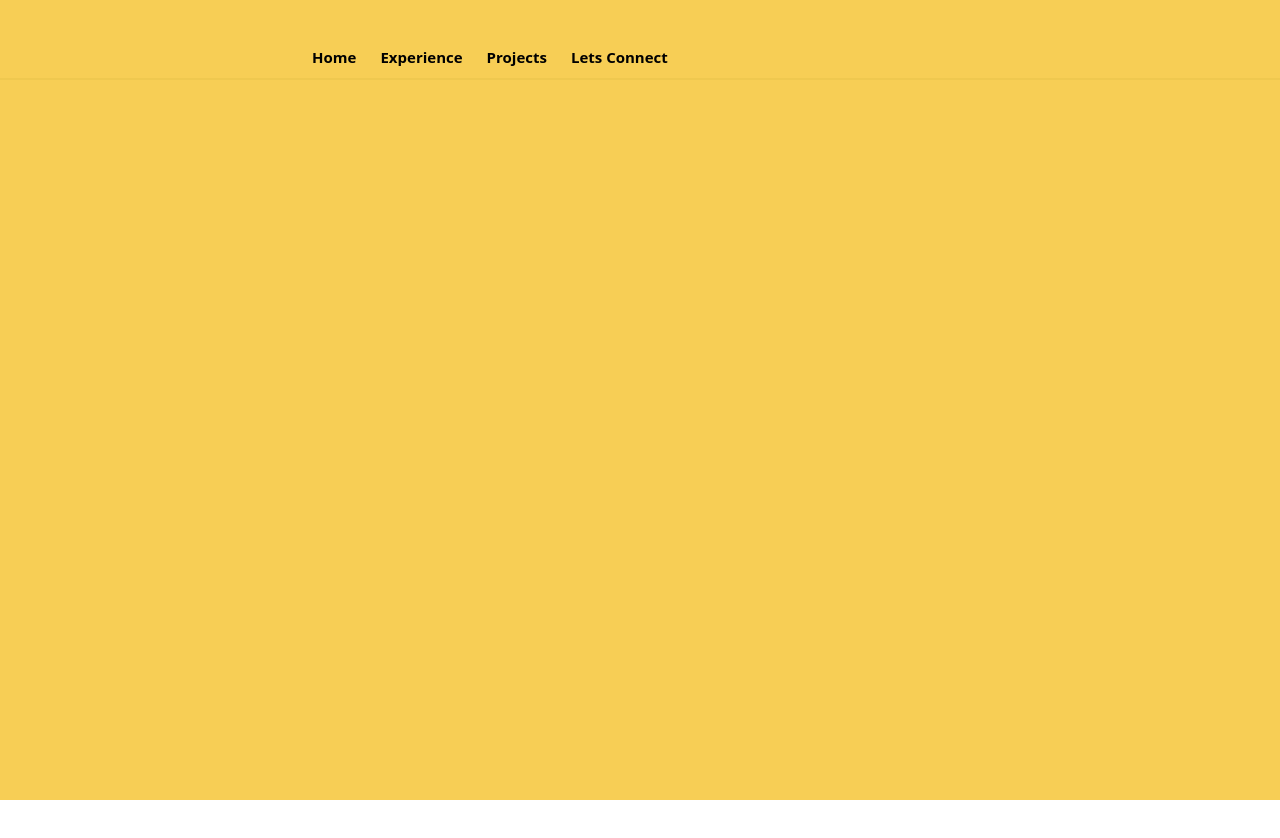
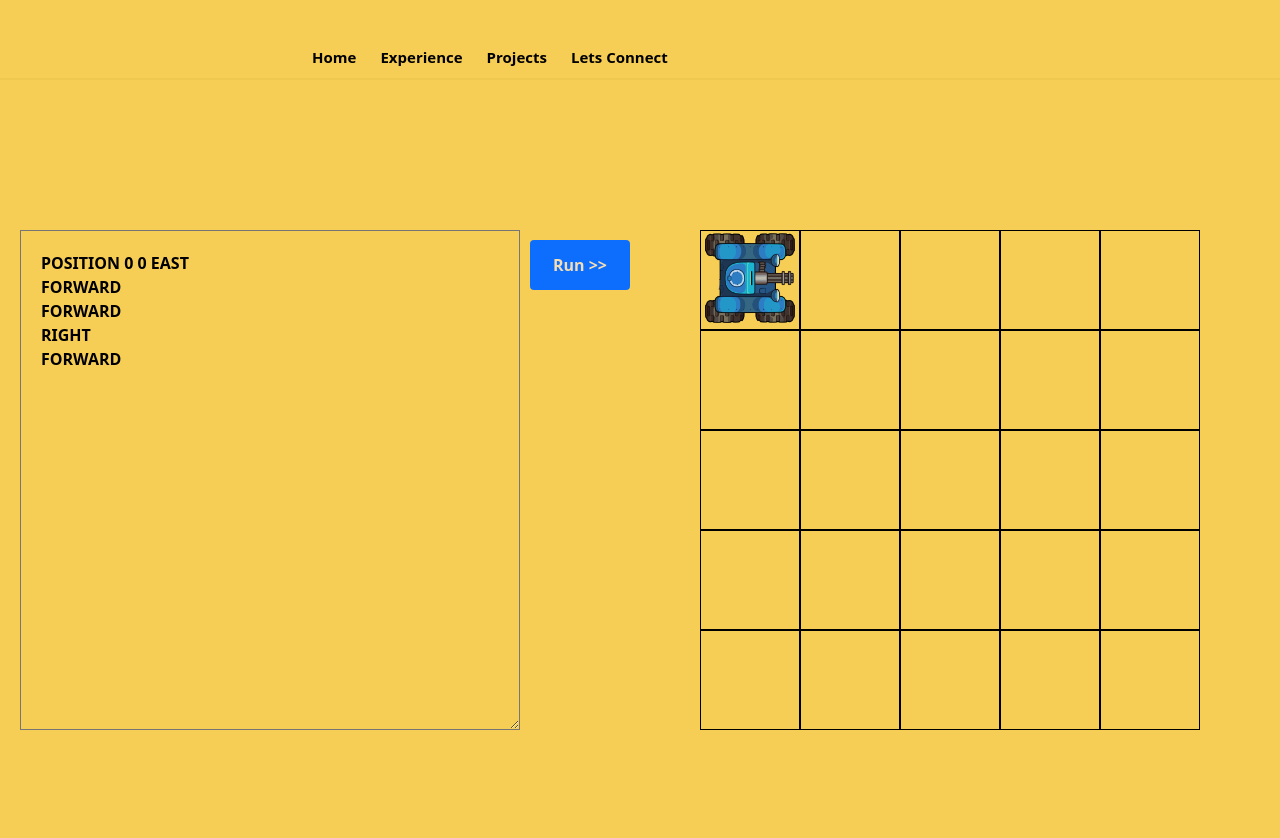
Before and after one commit to abbastriesgit/demos-frontend, a React (Create React App) app: page /robot-simulator in a window 1280 px wide. Shown: the top 838 px of the page. Before the commit the page ends 800 px from the top, so only its background shows below. Built offline with nearby package versions, Linux system fonts and the light colour scheme.

Commit message:
First commit for robot-simulator

```diff
--- a/src/App.js
+++ b/src/App.js
@@ -13,6 +13,8 @@ import TictactoeJoin from "./adv_tictactoe/logic/tictactoeJoin";
 import colors from "./constants/colors";
 import Connect from "./pages/connect";
 import Projects from "./pages/projects";
+import React from "react";
+import RobotSimulator from "./robot_simulation/robotSimulator";
 function App() {
   return (
       <Router>
@@ -47,6 +49,9 @@ function App() {
                     <Route  exact={true} path="/">
                         <AboutMe/>
                     </Route>
+                    <Route  exact={true} path="/robot-simulator">
+                        <RobotSimulator/>
+                    </Route>
                 </Switch>
             </div>
         </div>
--- a/src/components/myNavbar.jsx
+++ b/src/components/myNavbar.jsx
@@ -1,9 +1,7 @@
-import {Navbar, Container,Nav,NavDropdown} from "react-bootstrap";
 import colors from "../constants/colors";
 import {Button} from "react-bootstrap";
 import {useEffect, useState} from "react";
 import IsMobile from "../adv_tictactoe/logic/isMobile";
-import urls from "../constants/urls";
 import close from "../images/close.png"
 import menu from "../images/menu.png"
 
--- a/src/components/project.jsx
+++ b/src/components/project.jsx
@@ -1,11 +1,6 @@
-import {animated} from "react-spring";
-import urls from "../constants/urls";
-import linkedIn from "../images/linkedin_logo_icon.jpeg";
-import github from "../images/github.png";
 import {Button} from "react-bootstrap";
 import colors from "../constants/colors";
 import {useEffect, useState} from "react";
-import IsMobile from "../adv_tictactoe/logic/isMobile";
 
 function Project({title,description,links,skills,embed,isMobile}){
     const getRow = ()=>{
--- a/src/constants/urls.jsx
+++ b/src/constants/urls.jsx
@@ -26,5 +26,12 @@ let urls = {
         },
         "tut":"https://youtu.be/kShmkaOq3WA"
     }
+    ,"robot":{
+        "b":{
+            "simulate":"/simulate",
+            // "base":"https://abbas-ali.herokuapp.com"
+            "base":"http://localhost:8080"
+        }
+    }
 } ;
 export default urls;
--- /dev/null
+++ b/src/robot_simulation/apiCalls.jsx
@@ -0,0 +1,32 @@
+import urls from "../constants/urls";
+function ApiCalls(setIsPending,setState) {
+    const simulate = (commands,getIntermediateStates,rows,columns,mode) => {
+        const url = urls.robot.b.base + urls.robot.b.simulate;
+        setIsPending(true);
+        fetch(url,{
+            method:'POST',
+            headers : {'Content-Type':'application/json'},
+            body:JSON.stringify({
+                "commands":commands,
+                "getIntermediateStates":getIntermediateStates,
+                "rows":rows,
+                "columns":columns,
+                "mode":mode
+            })
+        }).then((res)=>{
+                setIsPending(false);
+                if(res.ok){
+                    res.json().then((data)=>{
+                        if(data.success)
+                            setState(data)
+                    });
+                }
+            }
+        ).catch((err)=>{
+            setIsPending(false);
+            console.log(err);
+        });
+    }
+    return {simulate};
+}
+export default ApiCalls;
--- /dev/null
+++ b/src/robot_simulation/cell.jsx
@@ -0,0 +1,28 @@
+import React from "react";
+import tank from "./tank.png"
+function Cell({rows,columns,state}) {
+    let style = {};
+    if(state.direction === 'WEST')
+        style = {transform: "rotate(-90deg)"};
+    if(state.direction === 'EAST')
+        style = {transform: "rotate(90deg)"};
+    if(state.direction === 'SOUTH')
+        style = {transform: "rotate(180deg)"};
+    console.log(state)
+    const getWidth= ()=>{
+        let w = 500.0/rows;
+        return w+'px';
+    }
+    const getWidthImg= ()=>{
+        let w = 450.0/rows;
+        return w+'px';
+    }
+    return (
+        <div className={'cell'} style={{width:getWidth(),minWidth:getWidth(),height:getWidth(),minHeight:getWidth()}} >
+            {/*{state.x}, {state.y}*/}
+            {state.type && state.type==='end' &&
+            <img src = {tank} width={getWidthImg()} height={getWidthImg()} style={{...style,margin:"2px"}}/>}
+        </div>
+    );
+}
+export default Cell;
--- /dev/null
+++ b/src/robot_simulation/editor.jsx
@@ -0,0 +1,54 @@
+import React, {useEffect, useState} from "react";
+import Button from "react-bootstrap/Button";
+import colors from "../constants/colors";
+import ApiCalls from "./apiCalls";
+
+function Editor({setState,isPending,setIsPending,rows,columns,mode}) {
+    let [code,setCode] = useState([
+        "POSITION 0 0 EAST",
+        "FORWARD",
+        "FORWARD",
+        "RIGHT",
+        "FORWARD"
+    ]);
+    const {simulate} = ApiCalls(setIsPending,setState);
+    const listToString = (code)=>{
+        let string = '';
+        for (let i =0;i<code.length;i++){
+            string =  string + code[i];
+            if(i+1 < code.length)
+                string = string+'\n';
+        }
+        return string;
+    }
+    const stringToList = (string)=>{
+        return string.split("\n");
+    }
+    useEffect(()=>{
+            if(localStorage.getItem("code")!==null){
+                setCode(JSON.parse(localStorage.getItem("code")))
+            }
+        }
+    ,[]);
+    const callSimulate = ()=>{
+        simulate(code,true,rows,columns,mode);
+    }
+    return(
+        <div className={'editor'}>
+            <textarea onChange={(e)=>{
+                    setCode(stringToList(e.target.value));
+                    localStorage.setItem("code",JSON.stringify(stringToList(e.target.value)));
+                }}
+                     value={listToString(code)}
+           className={'textarea'}
+           >
+
+           </textarea>
+            {!isPending && <Button className={'simulate-btn'} onClick = {callSimulate}> Run >></Button>}
+            {isPending && <Button className={'simulate-btn'}>...</Button>}
+
+        </div>
+
+    );
+}
+export default Editor;
--- /dev/null
+++ b/src/robot_simulation/grid.jsx
@@ -0,0 +1,33 @@
+import React from "react";
+import Row from "./row";
+
+function Grid({rows,columns,states}) {
+    let cells = [];
+    for(let i =0;i<rows;i++){
+        let row = [];
+        for(let j =0;j<columns;j++){
+            row.push({x:j,y:i});
+        }
+        cells.push(row);
+    }
+    if(states.length>0){
+        cells[states[0].y][states[0].x]["type"] = 'start'
+        cells[states[0].y][states[0].x]["direction"] = states[0].direction;
+        cells[states[states.length-1].y][states[states.length-1].x]["type"] = 'end'
+        cells[states[states.length-1].y][states[states.length-1].x]["direction"] = states[states.length-1].direction;
+    }
+    // for(let i=0;i<states.length-1;i++){
+    //
+    // }
+
+    return(
+        <div className={'grid'}>
+            <div className={'grid-container'}>
+                {cells.map(row=>{
+                    return <Row rows = {rows } columns = {columns} state = {row}/>
+                })}
+            </div>
+        </div>
+    );
+}
+export default Grid;
--- /dev/null
+++ b/src/robot_simulation/robot.css
@@ -0,0 +1,82 @@
+.robot-main{
+    background-color: #f7ce55;
+    min-height: 100vh;
+    min-width: 100vw;
+    text-align: center;
+    justify-content: center;
+    padding: 20px;
+    display: flex;
+    flex-wrap: wrap;
+}
+.editor{
+    background-color: #f7ce55;
+    min-height:500px;
+    min-width: 500px;
+    text-align: center;
+    justify-content: center;
+    /*padding: 20px;*/
+    display: flex;
+    flex-direction: row;
+    flex-wrap: wrap;
+    margin: auto;
+    width: 50%;
+    flex: 1;
+
+}
+.grid{
+    background-color: #f7ce55;
+    min-height:500px;
+    min-width: 500px;
+    /*text-align: center;*/
+    justify-content: center;
+    margin: auto;
+    width: 50%;
+    flex: 1;
+    display: flex;
+    flex-direction: column;
+}
+.grid-container{
+    background-color: #f7ce55;
+    min-height:500px;
+    min-width: 500px;
+    /*text-align: center;*/
+    /*justify-content: center;*/
+    margin: auto ;
+    flex: 1;
+    display: flex;
+    flex-direction: column;
+}
+.grid-row{
+    display: flex;
+    margin: 0;
+    /*justify-content: center;*/
+    /*margin: 10px;*/
+}
+.simulate-btn {
+    /*background-color: #f7b51a;*/
+    width:100px;
+    height: 50px;
+    border: transparent;
+    color: wheat;
+    font-weight: bold ;
+    margin: 10px;
+}
+.cell{
+    border: 1px solid black;
+    width: 100px;
+    height: 100px;
+    min-height: 100px;
+    min-width:100px;
+    text-align: center;
+    margin: 0px;
+}
+.textarea{
+    background-color: #f7ce55;
+    width: 100px;
+    height: 500px;
+    min-height: 100px;
+    min-width:500px;
+    /*text-align: center;*/
+    padding: 20px;
+    font-weight: bold ;
+}
--- /dev/null
+++ b/src/robot_simulation/robotSimulator.jsx
@@ -0,0 +1,27 @@
+import React, {useState} from "react";
+import Editor from "./editor";
+import Grid from "./grid";
+import './robot.css'
+function RobotSimulator() {
+    let [state,setState] = useState({
+        positions: [
+            {
+                x:0,
+                y:0,
+                direction:'EAST'
+            }
+        ]
+    });
+    const rows = 5;
+    const columns = 5;
+    const mode = 'BOUNDED';
+
+    let [isPending,setIsPending] = useState(false);
+    return(
+        <div className={'robot-main'}>
+            <Editor setState={ setState} rows = {rows} columns = {columns} mode={mode} isPending = {isPending} setIsPending={setIsPending}/>
+            <Grid rows={rows} columns={columns} states={state.positions}/>
+        </div>
+    );
+}
+export default RobotSimulator;
--- /dev/null
+++ b/src/robot_simulation/row.jsx
@@ -0,0 +1,15 @@
+import Cell from "./cell";
+import React from "react";
+
+function Row({rows,columns,state}) {
+
+    return(
+        <div className={'grid-row'}>
+            {  state.map(cell=>{
+            return <Cell rows = {rows} columns = {columns} state ={cell}/>
+        })}
+        </div>
+
+    );
+}
+export default Row;
```
Also changed, not shown: src/images/Bits.jpeg (added), src/robot_simulation/tank.png (added).
